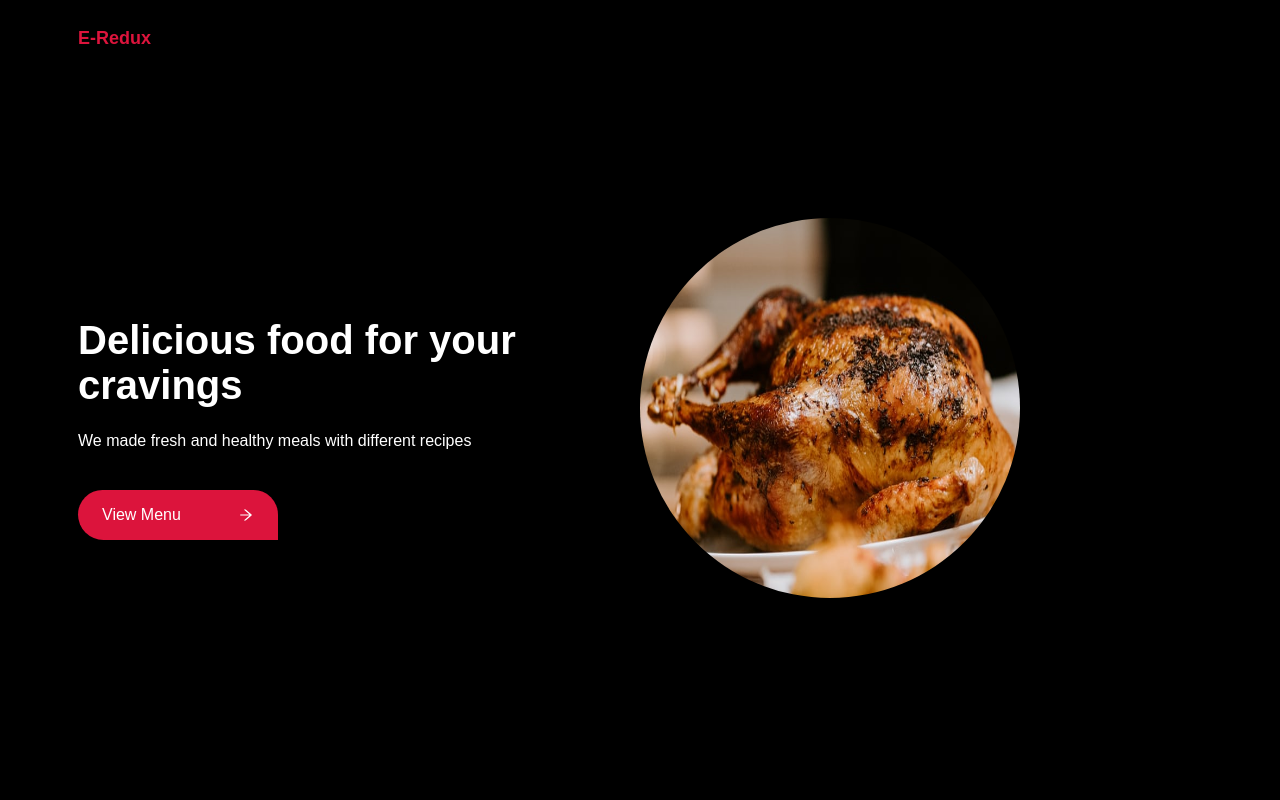
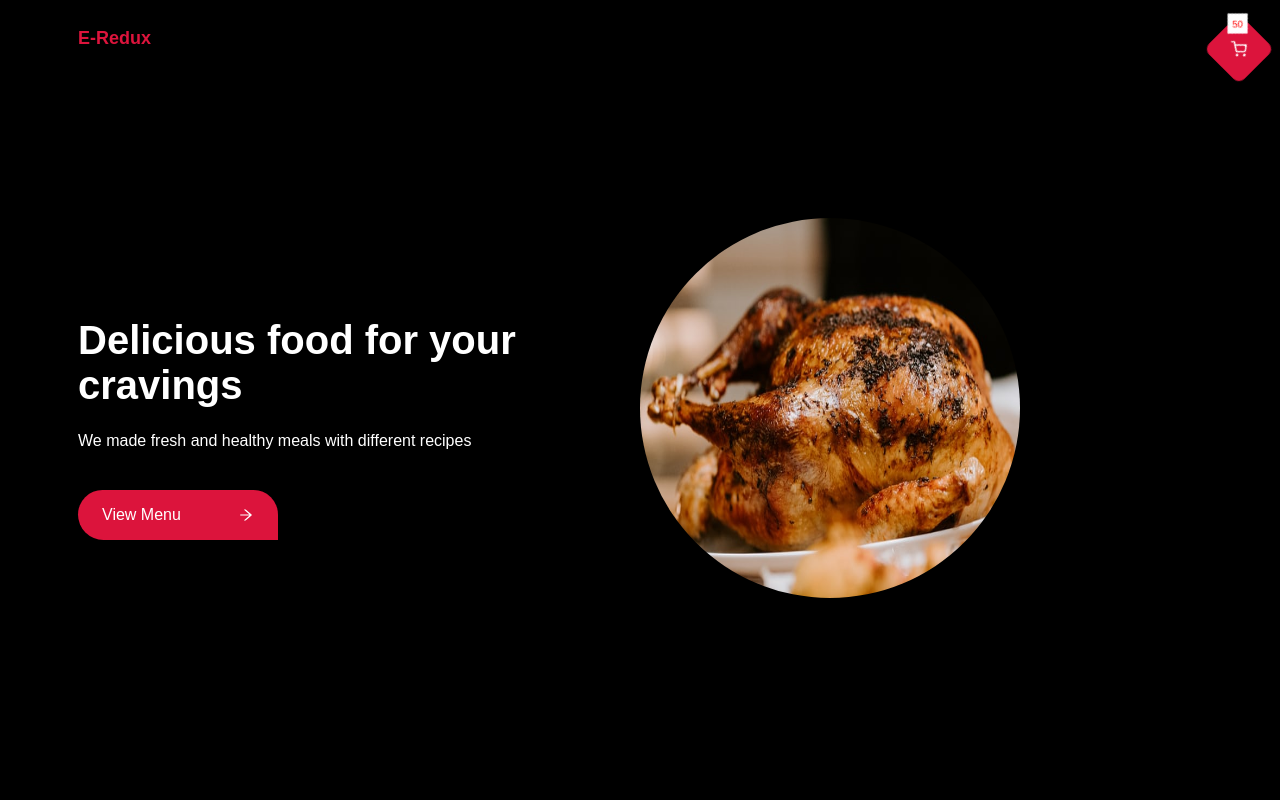
Before and after one commit to Ekweaga/Ecommerce---Redux, a React (Create React App) app: page / in a window 1280 px wide. Shown: the top 800 px of the page. Built offline with nearby package versions, Linux system fonts and the light colour scheme.

Commit message:
Cart page design done

```diff
--- a/src/App.js
+++ b/src/App.js
@@ -1,11 +1,24 @@
 
 import './App.css';
 import Home from './pages/Home'
+import {BrowserRouter, Switch, Route, Link} from 'react-router-dom'
+import Cart from './pages/Cart';
 
 function App() {
   return (
     <div className="container">
-     <Home />
+      <BrowserRouter>
+      <Switch>
+        <Route path="/" exact>
+        <Home />
+        </Route>
+        <Route path="/cart" exact>
+          <Cart/>
+        </Route>
+      </Switch>
+
+      </BrowserRouter>
+
     </div>
   );
 }
--- a/src/components/common/CartButton/index.js
+++ b/src/components/common/CartButton/index.js
@@ -1,8 +1,15 @@
 import React from 'react'
+import {FiShoppingCart} from 'react-icons/fi'
+import './styles.css'
+import {useHistory} from 'react-router-dom'
 
-function CartButton() {
+function CartButton({cartCount}) {
+  const history = useHistory();
   return (
-    <div>index</div>
+    <div className='btnCartCount' onClick={()=>history.push('/cart')}>
+      <div className='count'>{cartCount >=100 ?'99+':cartCount} 50</div>
+      <FiShoppingCart style={{transform:'rotate(-45deg)'}}/>
+    </div>
   )
 }
 
--- /dev/null
+++ b/src/components/common/CartButton/styles.css
@@ -0,0 +1,31 @@
+.btnCartCount{
+   width:50px;
+    height:50px;
+    background-color: crimson;
+    color:white;
+    transform: rotate(45deg);
+    display:flex;
+    justify-content: center;
+    align-items: center;
+    position:fixed;
+    top:1.5rem;
+    cursor: pointer;
+    right:1rem;
+    border-radius:8px;
+
+}
+.btnCartCount .count{
+background-color: rgb(255, 255, 255);
+width:20px;
+height:20px;
+position: absolute;
+display: flex;
+transform: rotate(-45deg);
+color:red;
+top:-2px;
+left:-4px;
+font-size:0.6rem;
+font-weight: 500;
+align-items: center;
+justify-content: center;
+}
--- a/src/pages/Cart/index.js
+++ b/src/pages/Cart/index.js
@@ -1,8 +1,26 @@
 import React from 'react'
+import Footer from '../../components/common/Footer'
+import Logo from '../../components/common/Logo'
+import Menu from '../../components/common/Menu'
 
 function Cart() {
   return (
-    <div>index</div>
+    <><div className='cart-header'>
+      <Logo/>
+
+    </div>
+    <div className='orders'>
+<div style={{borderBottom:'2px solid red',marginTop:'50px',marginBottom:'50px'}}>
+  <h1>Your Cart</h1>
+</div>
+<div>
+  <Menu/>
+</div>
+    </div>
+    <div>
+      <Footer />
+    </div>
+    </>
   )
 }
 
--- a/src/pages/Home/index.js
+++ b/src/pages/Home/index.js
@@ -1,4 +1,5 @@
 import React from 'react'
+import CartButton from '../../components/common/CartButton'
 import Footer from '../../components/common/Footer'
 import Menu from '../../components/common/Menu'
 import Banner from '../../components/Home/Banner'
@@ -13,6 +14,7 @@ function Home() {
       {/*Footer*/}
       <Footer />
        {/*Cart count button*/}
+       <CartButton/>
     </div>
   )
 }
```
Also changed, not shown: firebase.json (added), 1 other file (tests, documents, lock files or other folders).
